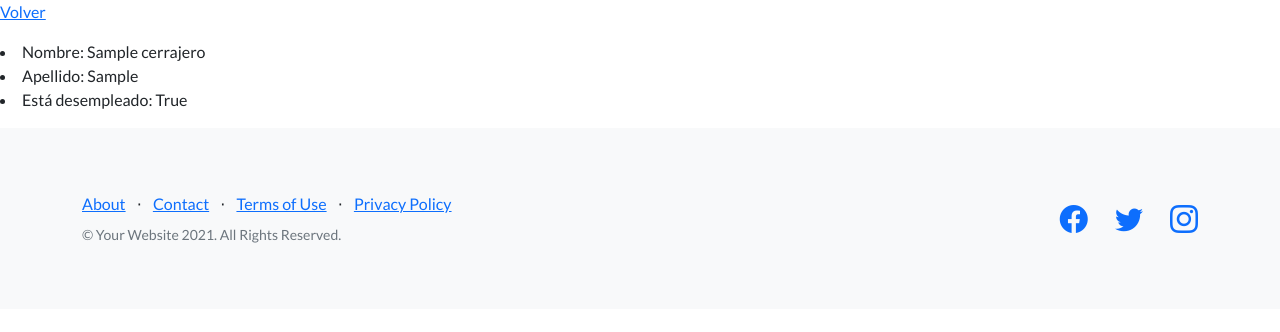
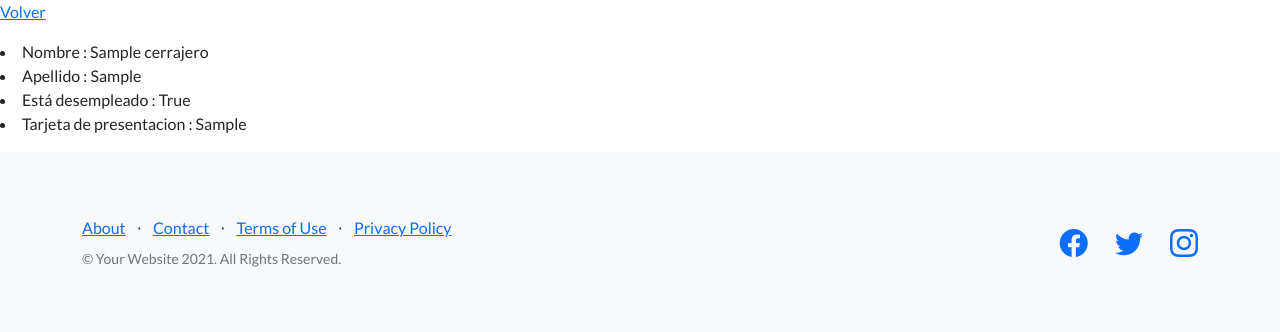
Before and after one commit to Matiasumz/Entrega1-Munoz, a Django app: page /profesionales/cerrajeros/1/ in a window 1280 px wide. Shown: the part 56-388 px from the top of the page. Run offline with Django 4.2, Linux system fonts and the light colour scheme; tables that the repository leaves empty hold one stand-in row (values such as "Sample post"); some libraries are stand-ins or nearby versions.

Commit message:
Se agrega el campo tarjeta_presentacion a los modelos de profesionales,se descarga el ckeditor ,se implementa a las vistas  y se especifica en requirements.txt

```diff
--- a/ProyectoCoder/settings.py
+++ b/ProyectoCoder/settings.py
@@ -45,6 +45,7 @@ INSTALLED_APPS = [
     "index",
     "profesionales",
     "accounts",
+    "ckeditor",
 ]
 
 MIDDLEWARE = [
--- a/index/templates/index/index.html
+++ b/index/templates/index/index.html
@@ -48,7 +48,7 @@
                             {% if Alerta %}
                                 {{Alerta}}
                             {% else %}
-                                <h1 class="mb-5">Bienvenidos a la pre entrega!</h1>
+                                <h1 class="mb-5"> Bienvenido a la entrega final! </h1>
                             {% endif %}
                             {% endblock header_text_block %}
                         </div>
--- a/profesionales/forms.py
+++ b/profesionales/forms.py
@@ -1,9 +1,11 @@
 from django import forms
+from ckeditor.fields import RichTextFormField
 
 class CerrajeroFormulario(forms.Form):
     nombre = forms.CharField(max_length=20)
     apellido = forms.CharField(max_length=30)
     desempleado = forms.BooleanField(required=False)
+    tarjeta_presentacion = RichTextFormField(required=False)
 
 class CerrajeroBusqueda(forms.Form):
        nombre = forms.CharField(max_length=20)
@@ -19,9 +21,10 @@ class FutbolistaFormulario(forms.Form):
     nombre = forms.CharField(max_length=20)
     apellido = forms.CharField(max_length=20)
     club = forms.CharField(max_length=30)
-
+    tarjeta_presentacion = RichTextFormField(required=False)
 
 class ProfesorFormulario(forms.Form):
     nombre = forms.CharField(max_length=20)
     apellido = forms.CharField(max_length=20)
     curso = forms.CharField(max_length=20)
+    tarjeta_presentacion = RichTextFormField(required=False)
--- a/profesionales/models.py
+++ b/profesionales/models.py
@@ -1,10 +1,12 @@
 from django.db import models
+from ckeditor.fields import RichTextField
 
 
 class Cerrajero(models.Model):
     nombre = models.CharField(max_length=20)
     apellido = models.CharField(max_length=20)
     desempleado = models.BooleanField()
+    tarjeta_presentacion = RichTextField(blank=True,null=True)
 
     def __str__(self):
         return f"{self.nombre} {self.apellido}"
@@ -14,6 +16,7 @@ class Futbolista(models.Model):
     nombre = models.CharField(max_length=20)
     apellido = models.CharField(max_length=20)
     club = models.CharField(max_length=30)
+    tarjeta_presentacion = RichTextField(blank=True,null=True)
 
     def __str__(self):
         return f"{self.nombre} {self.apellido}-{self.club}"
@@ -23,6 +26,7 @@ class Profesor(models.Model):
     nombre = models.CharField(max_length=20)
     apellido = models.CharField(max_length=20)
     curso = models.CharField(max_length=20)
+    tarjeta_presentacion = RichTextField(blank=True,null=True)
 
     def __str__(self):
         return f"{self.nombre} {self.apellido}-{self.curso}"
--- a/profesionales/templates/profesionales/crear_cerrajero.html
+++ b/profesionales/templates/profesionales/crear_cerrajero.html
@@ -11,6 +11,7 @@
    <form action = "" method = "post">
       {% csrf_token %}
       <table>
+         {{form.media}}
          {{form.as_table}}
       </table>
 
--- a/profesionales/templates/profesionales/crear_futbolista.html
+++ b/profesionales/templates/profesionales/crear_futbolista.html
@@ -10,6 +10,7 @@
    <form action = "" method = "post">
       {% csrf_token %}
       <table>
+         {{form.media}}
          {{form.as_table}}
       </table>
 
--- a/profesionales/templates/profesionales/crear_profesor.html
+++ b/profesionales/templates/profesionales/crear_profesor.html
@@ -11,6 +11,7 @@
 
       {% csrf_token %}
       <table>
+         {{form.media}}
          {{form.as_table}}
       </table>
 
--- a/profesionales/templates/profesionales/detalle_cerrajero.html
+++ b/profesionales/templates/profesionales/detalle_cerrajero.html
@@ -11,9 +11,10 @@
     </p>
 
     <p>
-        <li>Nombre: {{object.nombre}}</li>
-        <li>Apellido: {{object.apellido}}</li>
-        <li>Está desempleado: {{object.desempleado}}</li>
+        <li>Nombre : {{object.nombre}}</li>
+        <li>Apellido : {{object.apellido}}</li>
+        <li>Está desempleado : {{object.desempleado}}</li>
+        <li>Tarjeta de presentacion : {{object.tarjeta_presentacion | safe }}</li>
 
     </p>
 
--- a/profesionales/templates/profesionales/detalle_futbolista.html
+++ b/profesionales/templates/profesionales/detalle_futbolista.html
@@ -14,6 +14,7 @@ extends 'index/index.html' %}
         <li>Nombre: {{object.nombre}}</li>
         <li>Apellido: {{object.apellido}}</li>
         <li>Está desempleado: {{object.club}}</li>
+        <li>Tarjeta de presentacion : {{object.tarjeta_presentacion | safe }}</li>
 
     </p>
 
--- a/profesionales/templates/profesionales/detalle_profesor.html
+++ b/profesionales/templates/profesionales/detalle_profesor.html
@@ -14,6 +14,7 @@ extends 'index/index.html' %}
         <li>Nombre: {{profesor.nombre}}</li>
         <li>Apellido: {{profesor.apellido}}</li>
         <li>Está desempleado: {{profesor.curso}}</li>
+        <li>Tarjeta de presentacion : {{object.tarjeta_presentacion | safe }}</li>
 
     </p>
 
--- a/profesionales/views.py
+++ b/profesionales/views.py
@@ -17,7 +17,7 @@ def crear_cerrajero(request):
 
         if form.is_valid():
             data = form.cleaned_data
-            cerrajero = Cerrajero(nombre=data["nombre"],apellido=data["apellido"],desempleado=data["desempleado"])
+            cerrajero = Cerrajero(nombre=data["nombre"],apellido=data["apellido"],desempleado=data["desempleado"],tarjeta_presentacion=data["tarjeta_presentacion"])
             cerrajero.save()
             return redirect("index")
 
@@ -32,7 +32,7 @@ def crear_futbolista(request):
 
         if form.is_valid():
             data = form.cleaned_data
-            futbolista = Futbolista(nombre=data["nombre"],apellido=data["apellido"],club=data["club"])
+            futbolista = Futbolista(nombre=data["nombre"],apellido=data["apellido"],club=data["club"],tarjeta_presentacion=data["tarjeta_presentacion"])
             futbolista.save()
             return redirect("index")
 
@@ -47,7 +47,7 @@ def crear_profesor(request):
 
         if form.is_valid():
             data = form.cleaned_data
-            profesor = Profesor(nombre=data["nombre"],apellido=data["apellido"],curso=data["curso"])
+            profesor = Profesor(nombre=data["nombre"],apellido=data["apellido"],curso=data["curso"],tarjeta_presentacion=data["tarjeta_presentacion"])
             profesor.save()
             return redirect("index")
 
--- a/requirements.txt
+++ b/requirements.txt
@@ -1,5 +1,8 @@
 asgiref==3.5.0
 Django==4.0.3
+django-ckeditor==6.4.0
+django-js-asset==2.0.0
+Pillow==9.1.0
 python-dotenv==0.19.2
 sqlparse==0.4.2
 tzdata==2021.5
```
Also changed, not shown: profesionales/migrations/0004_cerrajero_tarjeta_presentacion_and_more.py (added).
